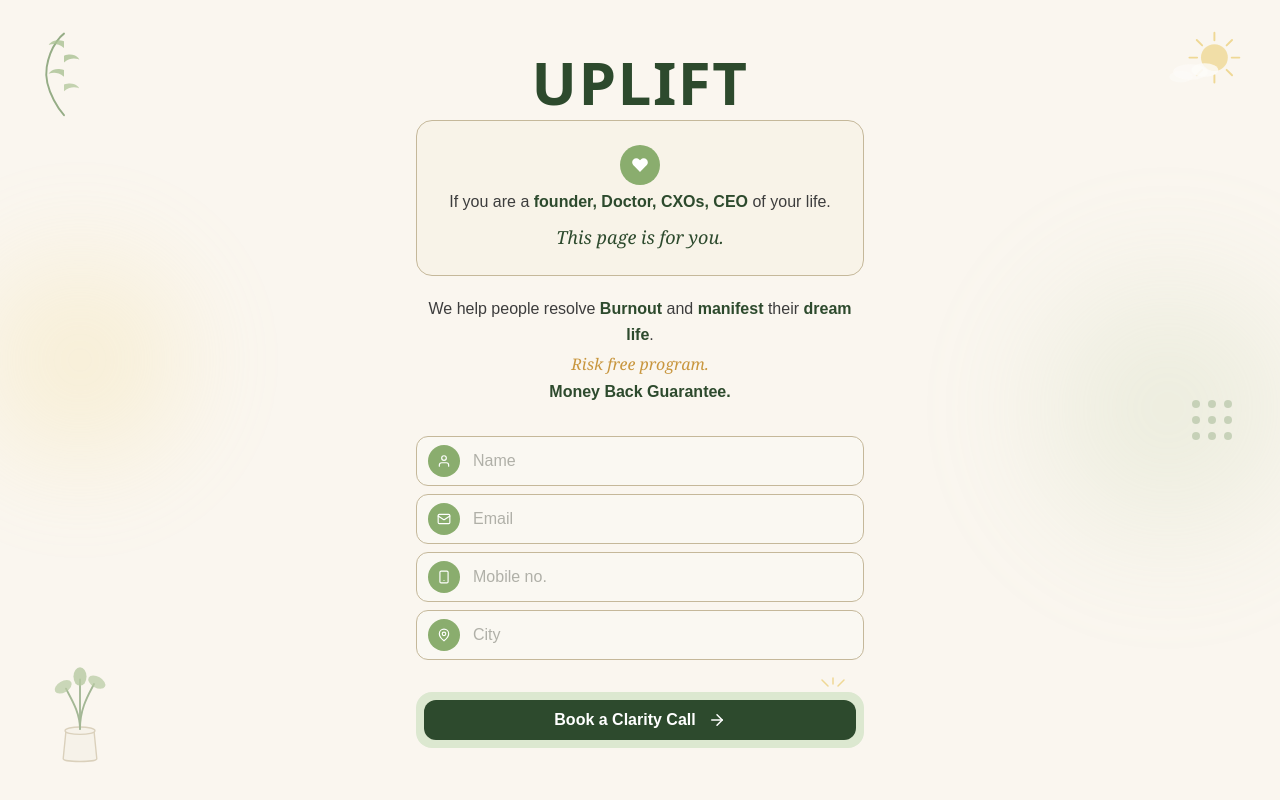
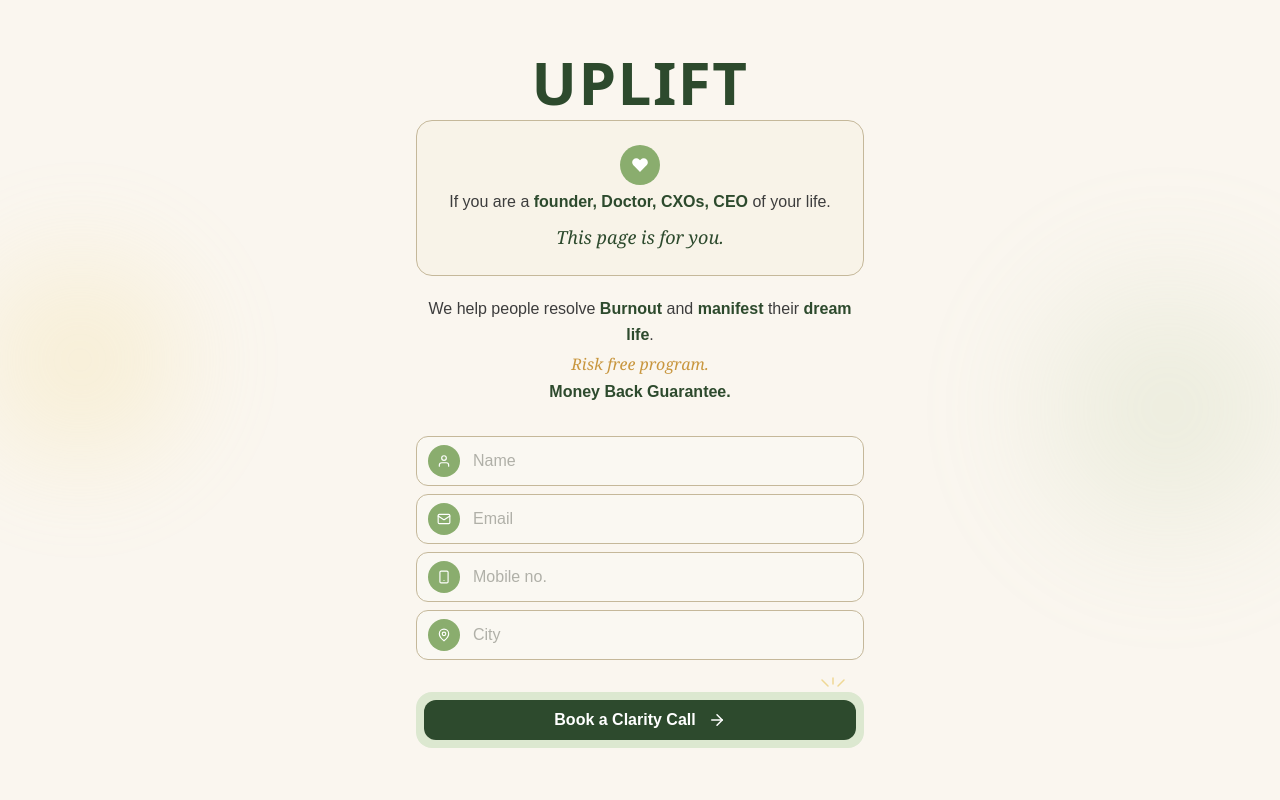
Before and after one commit to Roy-08/landing, a Next.js app: page / in a window 1280 px wide. Built offline with nearby package versions, Linux system fonts and the light colour scheme.

Commit message:
Update page.tsx

```diff
--- a/app/page.tsx
+++ b/app/page.tsx
@@ -80,91 +80,7 @@ export default function ObtainPage() {
       />
 
       {/* Decorative: Leafy sprig - Top Left */}
-      <svg
-        className="absolute top-6 left-8 w-16 h-24 opacity-70"
-        viewBox="0 0 60 100"
-        fill="none"
-      >
-        <path
-          d="M30 95 C30 95 8 70 12 45 C16 20 30 10 30 10"
-          stroke="#6b8e5a"
-          strokeWidth="2"
-          fill="none"
-          strokeLinecap="round"
-        />
-        <path
-          d="M30 25 C22 18 14 22 14 22 C14 22 18 14 30 18"
-          fill="#8aad6e"
-          opacity="0.8"
-        />
-        <path
-          d="M30 40 C38 33 46 37 46 37 C46 37 42 29 30 33"
-          fill="#8aad6e"
-          opacity="0.8"
-        />
-        <path
-          d="M30 55 C22 48 14 52 14 52 C14 52 18 44 30 48"
-          fill="#8aad6e"
-          opacity="0.8"
-        />
-        <path
-          d="M30 70 C38 63 46 67 46 67 C46 67 42 59 30 63"
-          fill="#8aad6e"
-          opacity="0.7"
-        />
-      </svg>
 
-      {/* Decorative: Sun with clouds - Top Right */}
-      <svg
-        className="absolute top-6 right-8 w-24 h-24 opacity-60"
-        viewBox="0 0 100 100"
-        fill="none"
-      >
-        <circle cx="65" cy="35" r="14" fill="#e8c55a" opacity="0.8" />
-        {[0, 45, 90, 135, 180, 225, 270, 315].map((angle, i) => (
-          <line
-            key={i}
-            x1={65 + 18 * Math.cos((angle * Math.PI) / 180)}
-            y1={35 + 18 * Math.sin((angle * Math.PI) / 180)}
-            x2={65 + 26 * Math.cos((angle * Math.PI) / 180)}
-            y2={35 + 26 * Math.sin((angle * Math.PI) / 180)}
-            stroke="#e8c55a"
-            strokeWidth="2"
-            strokeLinecap="round"
-          />
-        ))}
-        <ellipse cx="40" cy="50" rx="18" ry="8" fill="white" opacity="0.7" />
-        <ellipse cx="55" cy="48" rx="14" ry="7" fill="white" opacity="0.8" />
-        <ellipse cx="30" cy="55" rx="12" ry="6" fill="white" opacity="0.5" />
-      </svg>
-
-      {/* Decorative: Potted plant - Bottom Left */}
-      <svg
-        className="absolute bottom-8 left-10 w-20 h-28 opacity-60"
-        viewBox="0 0 80 120"
-        fill="none"
-      >
-        <path
-          d="M25 80 L22 110 C22 114 58 114 58 110 L55 80Z"
-          fill="#f5f0e6"
-          stroke="#c5b89a"
-          strokeWidth="1.5"
-        />
-        <ellipse cx="40" cy="80" rx="16" ry="4" fill="#f5f0e6" stroke="#c5b89a" strokeWidth="1.5" />
-        <path d="M40 78 C40 60 30 45 25 35" stroke="#6b8e5a" strokeWidth="2" fill="none" strokeLinecap="round" />
-        <path d="M40 78 C40 55 50 40 55 30" stroke="#6b8e5a" strokeWidth="2" fill="none" strokeLinecap="round" />
-        <path d="M40 78 C40 50 40 35 40 25" stroke="#6b8e5a" strokeWidth="2" fill="none" strokeLinecap="round" />
-        <ellipse cx="22" cy="33" rx="10" ry="6" fill="#8aad6e" opacity="0.7" transform="rotate(-30 22 33)" />
-        <ellipse cx="58" cy="28" rx="10" ry="6" fill="#8aad6e" opacity="0.7" transform="rotate(30 58 28)" />
-        <ellipse cx="40" cy="22" rx="7" ry="10" fill="#8aad6e" opacity="0.8" />
-      </svg>
-
-      {/* Decorative: Dot grid - Right side */}
-      <div className="absolute right-12 top-1/2 grid grid-cols-3 gap-2 opacity-30">
-        {[...Array(9)].map((_, i) => (
-          <div key={i} className="w-2 h-2 rounded-full bg-[#6b8e5a]" />
-        ))}
-      </div>
 
       {/* Main Content */}
       <div className="w-full max-w-md mx-auto relative z-10">
```
